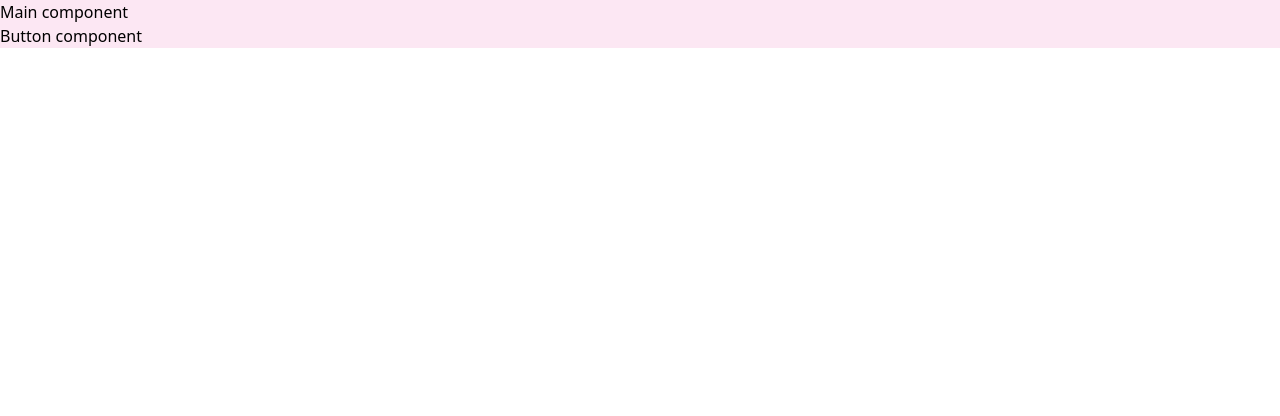
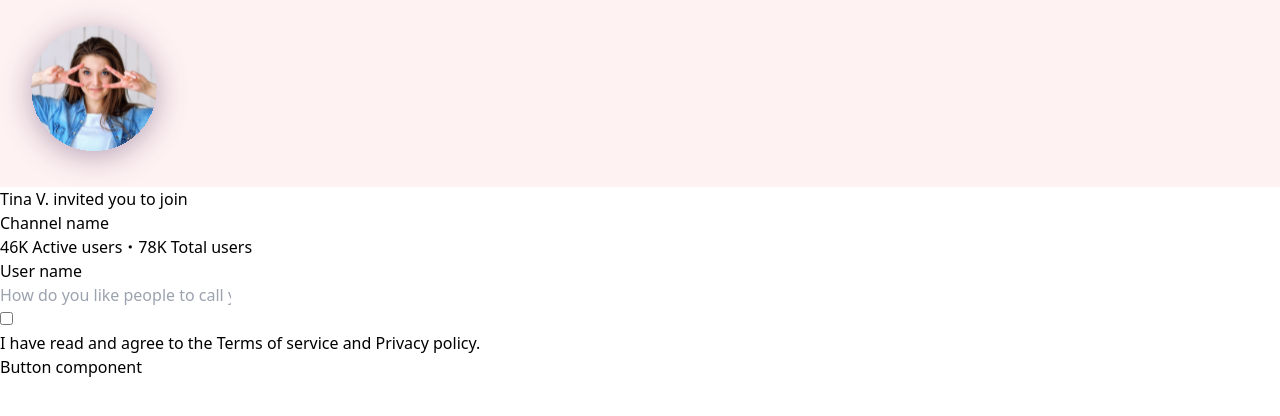
Before and after one commit to DomingosManuelFranco/react-form, a React (Create React App) app: page / in a window 1280 px wide. Shown: the top 416 px of the page. Built offline with nearby package versions, Linux system fonts and the light colour scheme.

Commit message:
Main component done

```diff
--- a/src/App.js
+++ b/src/App.js
@@ -4,9 +4,11 @@ import Main from './components/Main';
 function App() {
   return (
     <>
-      <div className="bg-cover bg-pink-100">
-        <Main />
-        <Button />
+      <div className="bg-cover bg-pink-200">
+        <section className="container bg-white">
+          <Main />
+          <Button />
+        </section>
       </div>
     </>
   );
--- a/src/components/Main.jsx
+++ b/src/components/Main.jsx
@@ -1,5 +1,32 @@
+import photo from '../assets/Ellipse2.svg';
 const Main = () => {
-  return <div>Main component</div>;
+  return (
+    <>
+      <section className="bg-white">
+        <div>
+          <div className="bg-red-50">
+            <img src={photo} alt="Ellipse foto" />
+          </div>
+          <p>Tina V. invited you to join</p>
+          <h1>Channel name</h1>
+          <p>46K Active users・78K Total users</p>
+        </div>
+        <form>
+          <h1>User name</h1>
+          <input
+            type="text"
+            placeholder="How do you like people to call you?"
+          />
+        </form>
+        <div>
+          <input type="checkbox" />
+          <p>
+            I have read and agree to the Terms of service and Privacy policy.
+          </p>
+        </div>
+      </section>
+    </>
+  );
 };
 
 export default Main;
```
Also changed, not shown: src/assets/Ellipse2.png (renamed from public/Ellipse 2.png), src/assets/Ellipse2.svg (renamed from public/Ellipse 2.svg).
